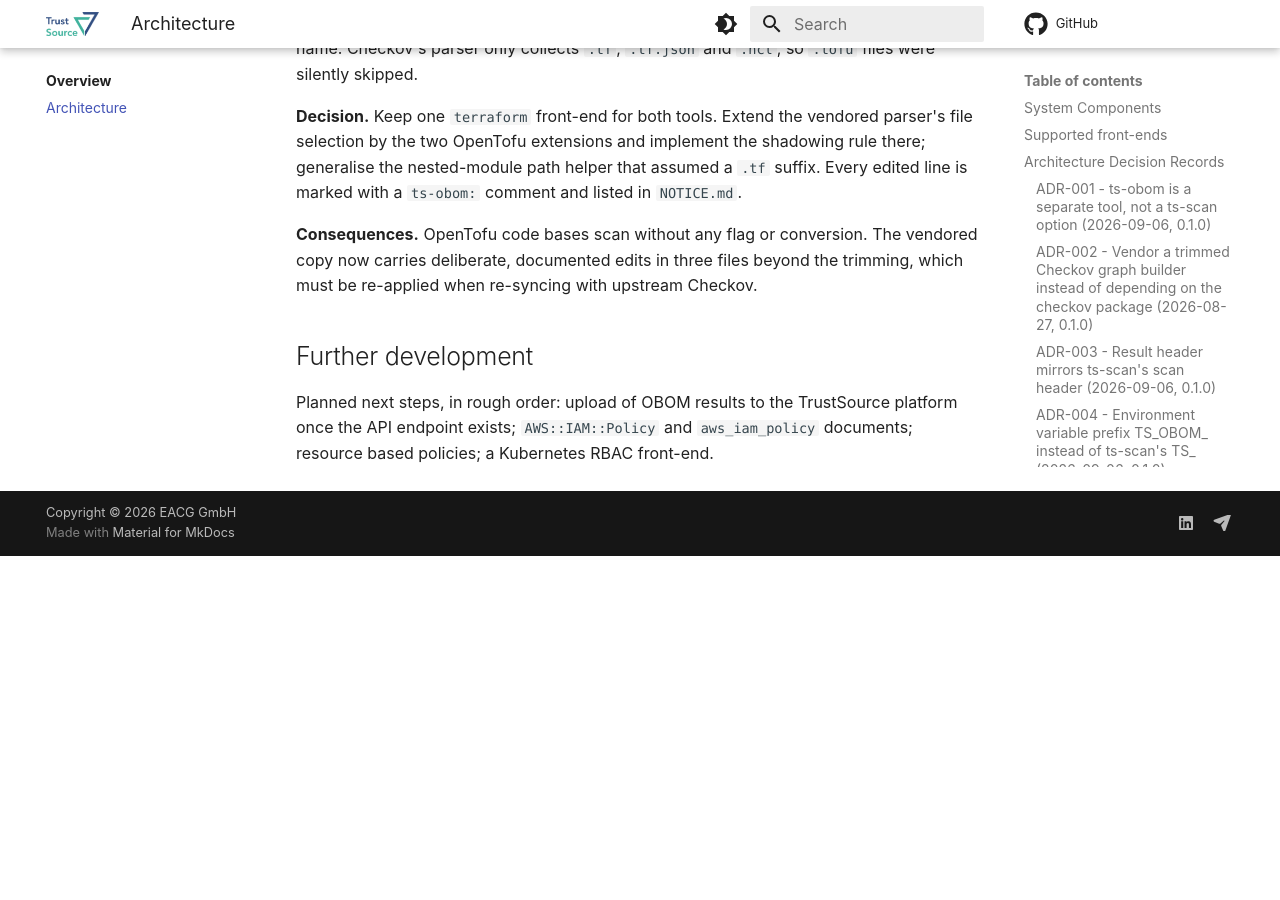
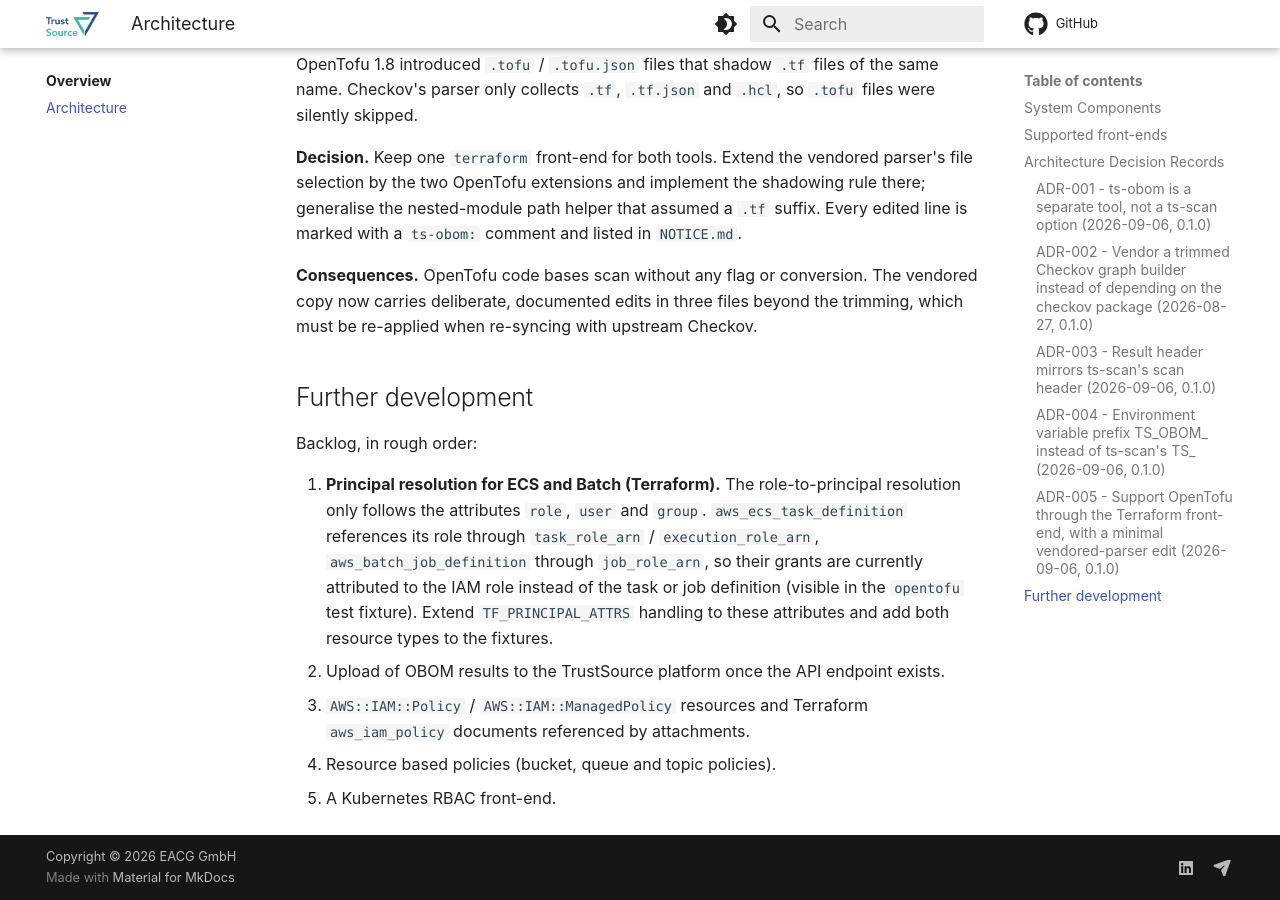
Before and after one commit to TrustSource/ts-obom, an MkDocs documentation site: the page built from docs/architecture.md, in a window 1280 px wide and 900 px high, scrolled down 3214 px. Built offline with MkDocs 1.6.1 and Material for MkDocs 9.7.7, drawn with Linux system fonts in a browser that asks for light colours; comment, search, counter and statistics services are not loaded; before the commit the page ends 3770 px from its top, so only the background shows below that; some of the changed text lies outside the part shown.

Commit message:
docs: add ECS/Batch principal resolution to the backlog
Co-Authored-By: Claude Fable 5.1 <noreply@anthropic.com>

```diff
--- a/docs/architecture.md
+++ b/docs/architecture.md
@@ -18,7 +18,7 @@ sources ──► graph builder (vendored checkov) ──► vertices/edges ─
 | Front-end | Covered | Not covered yet |
 |-----------|---------|-----------------|
 | CloudFormation / SAM | Role inline policies, SAM function `Policies` (inline statements and the known policy templates) | `AWS::IAM::Policy` / `ManagedPolicy` resources, users and groups, resource based policies (bucket policies, queue policies) |
-| Terraform / OpenTofu | `aws_iam_role_policy`, `aws_iam_user_policy`, `aws_iam_group_policy`, the three `*_policy_attachment` resources, role resolution to Lambda, ECS, EC2 and Batch; `.tf`, `.tf.json`, `.tofu` and `.tofu.json` files with OpenTofu's precedence rule | `aws_iam_policy` documents referenced by attachment, `data.aws_iam_policy_document`, non-AWS providers |
+| Terraform / OpenTofu | `aws_iam_role_policy`, `aws_iam_user_policy`, `aws_iam_group_policy`, the three `*_policy_attachment` resources, role resolution to the compute resource through a `role` attribute (Lambda, EC2 instance profiles); `.tf`, `.tf.json`, `.tofu` and `.tofu.json` files with OpenTofu's precedence rule | `aws_iam_policy` documents referenced by attachment, `data.aws_iam_policy_document`, role resolution through `task_role_arn` / `execution_role_arn` (ECS) and `job_role_arn` (Batch), non-AWS providers |
 
 Everything in the right column ends up in `unresolved` when it is referenced, and is the natural backlog.
 
@@ -68,4 +68,10 @@ OpenTofu is not a separate front-end. It is a fork of Terraform 1.5 with the sam
 
 ## Further development
 
-Planned next steps, in rough order: upload of OBOM results to the TrustSource platform once the API endpoint exists; `AWS::IAM::Policy` and `aws_iam_policy` documents; resource based policies; a Kubernetes RBAC front-end.
+Backlog, in rough order:
+
+1. **Principal resolution for ECS and Batch (Terraform).** The role-to-principal resolution only follows the attributes `role`, `user` and `group`. `aws_ecs_task_definition` references its role through `task_role_arn` / `execution_role_arn`, `aws_batch_job_definition` through `job_role_arn`, so their grants are currently attributed to the IAM role instead of the task or job definition (visible in the `opentofu` test fixture). Extend `TF_PRINCIPAL_ATTRS` handling to these attributes and add both resource types to the fixtures.
+2. Upload of OBOM results to the TrustSource platform once the API endpoint exists.
+3. `AWS::IAM::Policy` / `AWS::IAM::ManagedPolicy` resources and Terraform `aws_iam_policy` documents referenced by attachments.
+4. Resource based policies (bucket, queue and topic policies).
+5. A Kubernetes RBAC front-end.
```
